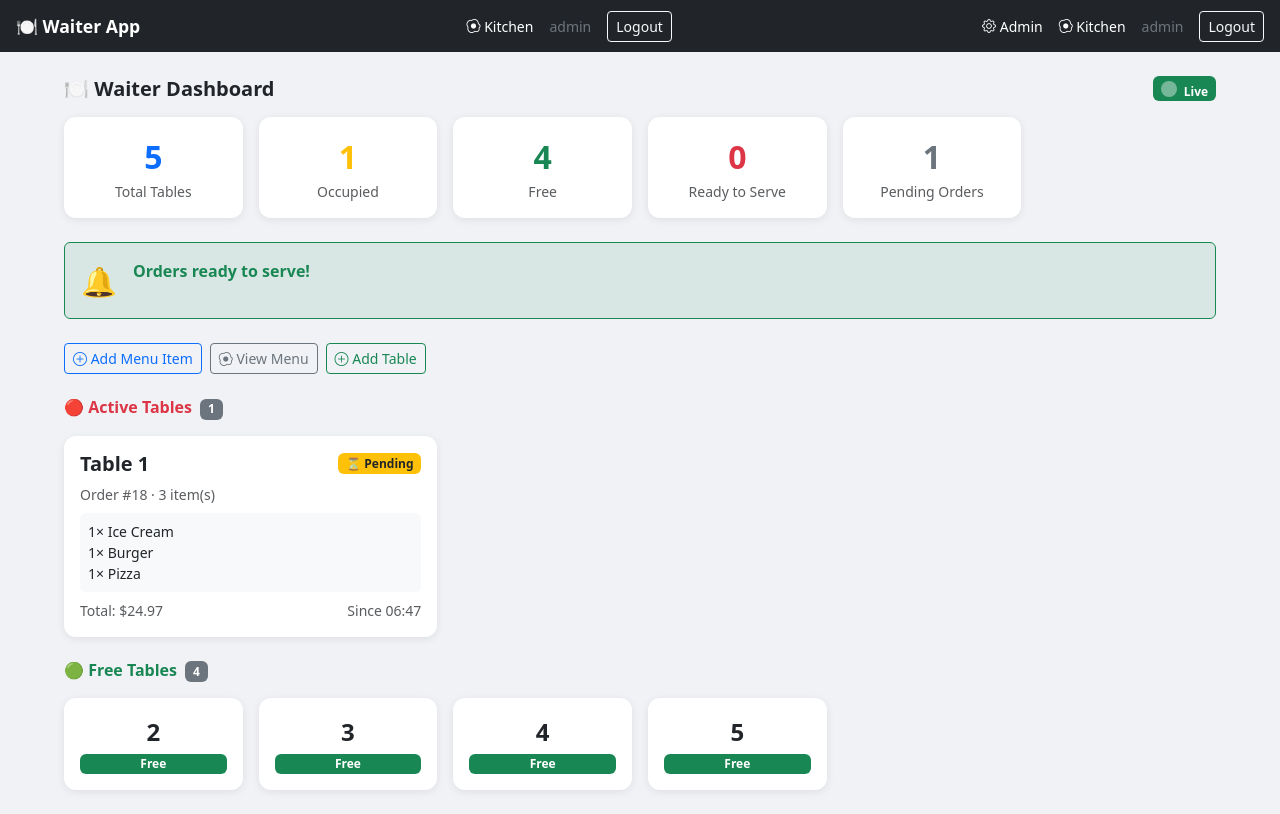
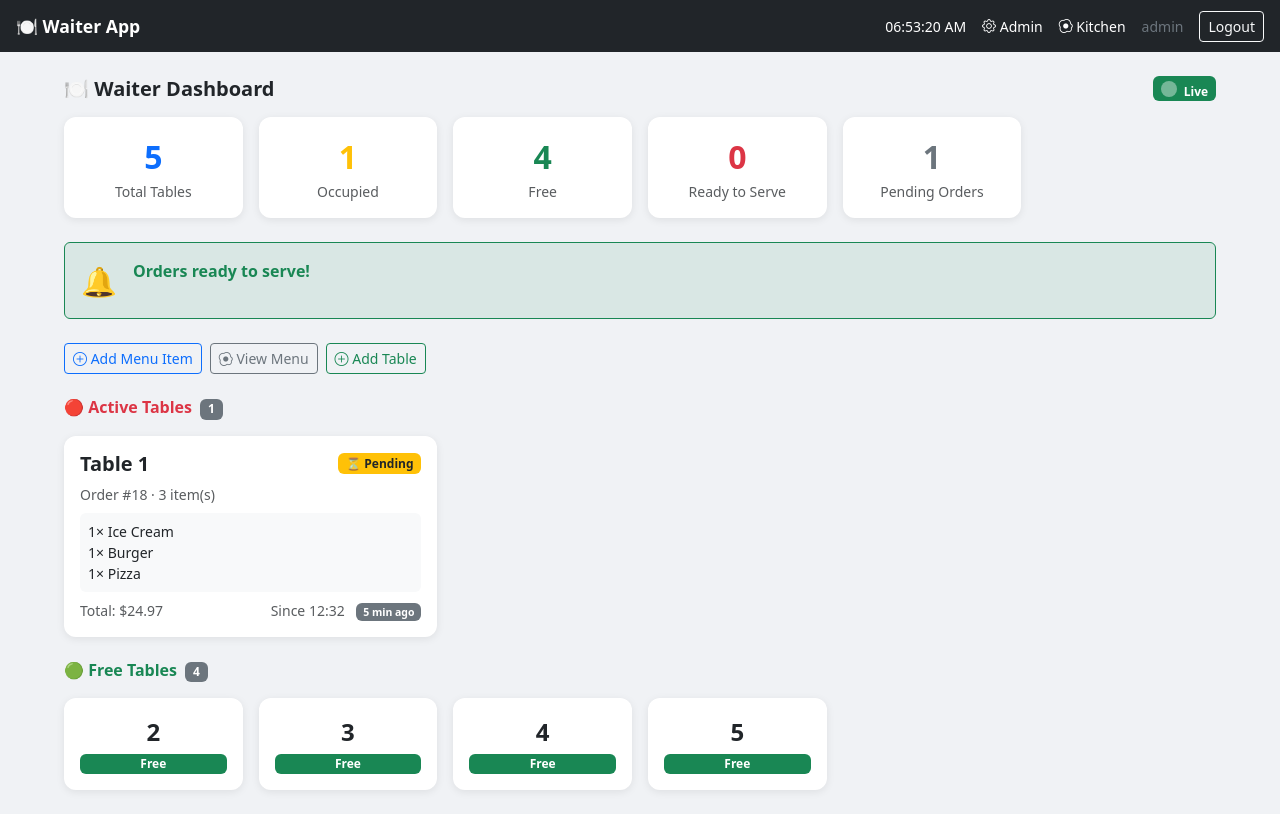
Before and after one commit to bishal0215/hotel-management-system-, a Django app: page /dashboard/ in a window 1280 px wide. Run offline with Django 5.2, Linux system fonts and the light colour scheme; a user stored in the database is signed in; data comes from the database, SQL or seed files in the repository; both versions use the stored data as it was after the commit.

Commit message:
update in many things

```diff
--- a/core/templates/core/base.html
+++ b/core/templates/core/base.html
@@ -22,23 +22,17 @@
 <nav class="navbar navbar-dark bg-dark px-3 py-2 sticky-top">
     <a class="navbar-brand" href="{% url 'dashboard' %}">🍽️ Waiter App</a>
     <div class="d-flex align-items-center gap-3">
+        <span class="text-white small" id="live-clock">--:--:--</span>
+        {% if request.user.profile.role == 'admin' %}
+            <a href="{% url 'admin_dashboard' %}" class="text-white text-decoration-none small">
+                <i class="bi bi-gear"></i> Admin
+            </a>
+        {% endif %}
         <a href="{% url 'kitchen' %}" class="text-white text-decoration-none small">
             <i class="bi bi-egg-fried"></i> Kitchen
         </a>
         <span class="text-secondary small">{{ request.user.username }}</span>
         <a href="{% url 'logout' %}" class="btn btn-outline-light btn-sm">Logout</a>
-    </div>
-    <div class="d-flex align-items-center gap-3">
-    {% if request.user.profile.role == 'admin' %}
-        <a href="{% url 'admin_dashboard' %}" class="text-white text-decoration-none small">
-            <i class="bi bi-gear"></i> Admin
-        </a>
-    {% endif %}
-    <a href="{% url 'kitchen' %}" class="text-white text-decoration-none small">
-        <i class="bi bi-egg-fried"></i> Kitchen
-    </a>
-    <span class="text-secondary small">{{ request.user.username }}</span>
-    <a href="{% url 'logout' %}" class="btn btn-outline-light btn-sm">Logout</a>
     </div>
 </nav>
 
--- a/core/templates/core/dashboard.html
+++ b/core/templates/core/dashboard.html
@@ -109,9 +109,14 @@
                     {% endif %}
                 </div>
                 <div class="d-flex justify-content-between small text-muted">
-                    <span>Total: ${{ order.total_price }}</span>
-                    <span>Since {{ order.created_at|time:"H:i" }}</span>
-                </div>
+    <span>Total: ${{ order.total_price }}</span>
+    <span>
+        Since {{ order.created_at|time:"H:i" }}
+        <span id="elapsed-{{ table.number }}" class="badge bg-secondary ms-2">
+            -- min
+        </span>
+    </span>
+</div>
                 {% endif %}
             </div>
         </a>
@@ -172,7 +177,7 @@ function updateDashboard() {
                 if (initBanner) initBanner.style.display = 'none';
                 banner.style.display = 'flex';
                 tagsDiv.innerHTML = data.ready_orders.map(o =>
-                    `<a href="/table/${o.order_id}/" class="badge bg-success text-decoration-none fs-6">
+                    `<a href="/table/${o.table_id}/" class="badge bg-success text-decoration-none fs-6">
                         Table ${o.table}
                     </a>`
                 ).join('');
@@ -201,6 +206,43 @@ function updateDashboard() {
 
 // Poll every 5 seconds
 setInterval(updateDashboard, 5000);
+
+// Live clock
+function updateClock() {
+    const now = new Date();
+    const timeStr = now.toLocaleTimeString('en-US', { hour: '2-digit', minute: '2-digit', second: '2-digit' });
+    const clockEl = document.getElementById('live-clock');
+    if (clockEl) clockEl.textContent = timeStr;
+}
+
+// Update elapsed time on table cards
+function updateElapsedTimes() {
+    fetch('/api/dashboard/')
+        .then(r => r.json())
+        .then(data => {
+            data.active.forEach(order => {
+                const el = document.getElementById(`elapsed-${order.table_number}`);
+                if (el) {
+                    const mins = order.minutes_ago;
+                    if (mins < 60) {
+                        el.textContent = `${mins} min ago`;
+                        el.className = mins > 30
+                            ? 'badge bg-danger ms-2'
+                            : 'badge bg-secondary ms-2';
+                    } else {
+                        const hrs = Math.floor(mins / 60);
+                        el.textContent = `${hrs}h ${mins % 60}m ago`;
+                        el.className = 'badge bg-danger ms-2';
+                    }
+                }
+            });
+        });
+}
+
+setInterval(updateClock, 1000);
+setInterval(updateElapsedTimes, 10000);
+updateClock();
+updateElapsedTimes();
 </script>
 
 {% endblock %}
--- a/core/views.py
+++ b/core/views.py
@@ -130,7 +130,7 @@ def table_order(request, table_id):
 def mark_order_served(request, order_id):
     order = get_object_or_404(Order, id=order_id)
     order.status = 'paid'
-    order.served_at = timezone.now()
+    order.served_at = tz.now()
     order.save()
     order.table.is_occupied = False
     order.table.save()
@@ -380,26 +380,33 @@ def admin_permissions(request):
     return render(request, 'core/admin/permissions.html', {'perms': perms})
 #=============================================================================
 from django.http import JsonResponse
+from django.utils import timezone as tz
 
 def api_dashboard_status(request):
     if not request.user.is_authenticated:
         return JsonResponse({'error': 'unauthorized'}, status=401)
 
+    now    = tz.now()
     tables = Table.objects.all().order_by('number')
     active = []
+
     for table in tables:
         order = Order.objects.filter(
             table=table,
             status__in=['pending', 'preparing', 'served']
         ).prefetch_related('items__menu_item').first()
         if order:
+            diff    = now - order.created_at
+            minutes = int(diff.total_seconds() // 60)
             active.append({
                 'table_number': table.number,
+                'table_id':     table.id,
                 'order_id':     order.id,
                 'status':       order.status,
                 'items_count':  order.items.count(),
                 'total':        str(order.total_price()),
                 'time':         order.created_at.strftime('%H:%M'),
+                'minutes_ago':  minutes,
             })
 
     ready = Order.objects.filter(status='served').select_related('table')
@@ -419,18 +426,23 @@ def api_kitchen_status(request):
     if not request.user.is_authenticated:
         return JsonResponse({'error': 'unauthorized'}, status=401)
 
+    now    = tz.now()
     orders = Order.objects.filter(
         status__in=['pending', 'preparing']
     ).select_related('table').prefetch_related('items__menu_item').order_by('created_at')
 
     data = []
     for order in orders:
+        diff    = now - order.created_at
+        minutes = int(diff.total_seconds() // 60)
         data.append({
-            'id':       order.id,
-            'table':    order.table.number,
-            'status':   order.status,
-            'time':     order.created_at.strftime('%H:%M'),
-            'items':    [
+            'id':          order.id,
+            'table':       order.table.number,
+            'table_id':    order.table.id,
+            'status':      order.status,
+            'time':        order.created_at.strftime('%H:%M'),
+            'minutes_ago': minutes,
+            'items': [
                 {
                     'name':     i.menu_item.name,
                     'quantity': i.quantity,
--- a/waiter_app/settings.py
+++ b/waiter_app/settings.py
@@ -105,7 +105,7 @@ AUTH_PASSWORD_VALIDATORS = [
 
 LANGUAGE_CODE = 'en-us'
 
-TIME_ZONE = 'UTC'
+TIME_ZONE = 'Asia/Kathmandu'
 
 USE_I18N = True
 
```
Also changed, not shown: core/templates/core/kitchen.html (+24 -0 lines), db.sqlite3.
